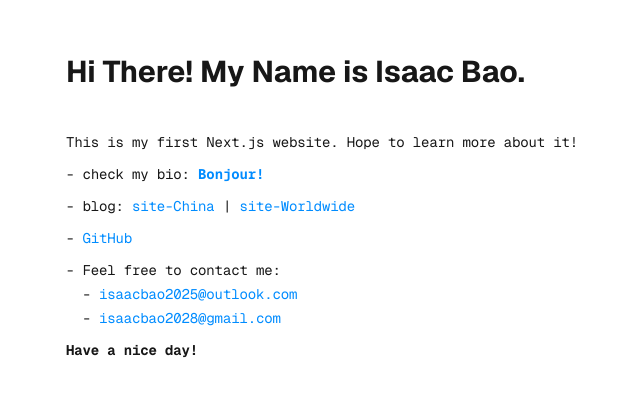
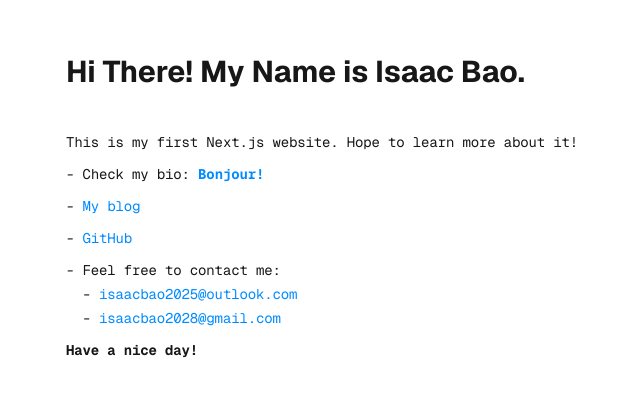
Before and after one commit to Ganzhe2028/Next.js-homepage, a Next.js app: page / in a window 1280 px wide. Shown: the part 152-548 px from the top of the page, without its empty margins (318-958 px from the left). Built offline with nearby package versions, Linux system fonts and the light colour scheme.

Commit message:
site, only show isaacbao.cn

```diff
--- a/src/app/page.js
+++ b/src/app/page.js
@@ -25,7 +25,7 @@ export default function Home() {
             {/* . */}
           </ul>
           <ul className="mb-2 tracking-[-.01em]">
-            - check my bio:{" "}
+            - Check my bio:{" "}
             <a
               href="https://bonjour.bio/ganzhe"
               className="font-bold text-[#008CFF]"
@@ -34,14 +34,14 @@ export default function Home() {
             </a>
           </ul>
           <ul className="mb-2 tracking-[-.01em]">
-            - blog:{" "}
-            <a href="https://blog.isaacbao.cn/" className="text-[#008CFF]">
-              site-China
-            </a>{" "}
-            |{" "}
+            - <a href="https://blog.isaacbao.cn/" className="text-[#008CFF]">
+              My blog
+            </a>
+            {/* {" "} */}
+            {/* |{" "}
             <a href="https://ganzhe.site" className="text-[#008CFF]">
               site-Worldwide
-            </a>
+            </a> */}
           </ul>
           <ul className="mb-2 tracking-[-.01em]">
             -{" "}
```
